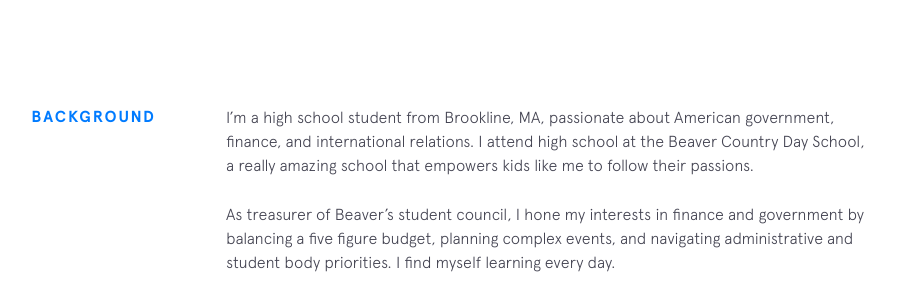
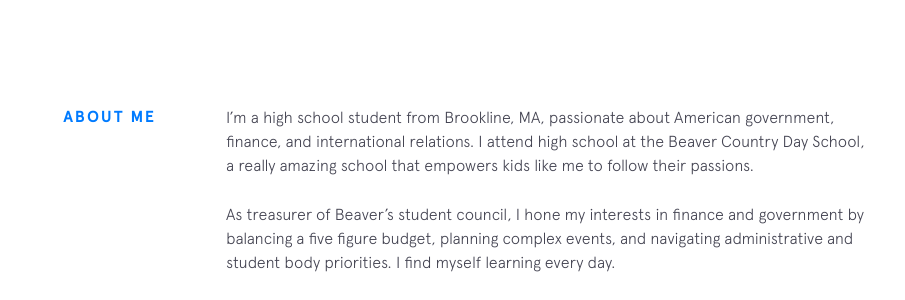
Before and after one commit to Jackbotein/Jackbotein.com, a Jekyll site: the page built from index.html, in a window 1280 px wide and 900 px high, scrolled down 742 px. Shown: the part 153-453 px from the top of the window, without its empty margins (224-1129 px from the left). Built offline with Jekyll 4.4.1, drawn with Linux system fonts in a browser that asks for light colours; nearby versions of some CDN libraries.

Commit message:
Update background.html

```diff
--- a/_includes/background.html
+++ b/_includes/background.html
@@ -1,5 +1,5 @@
 <section class="section background">
-  <div class="section__title">Background</div>
+  <div class="section__title">About Me</div>
   <div class="section__content">
     <p>
 I’m a high school student from Brookline, MA, passionate about American government, finance, and international relations. I attend high school at the Beaver Country Day School, a really amazing school that empowers kids like me to follow their passions.
```
